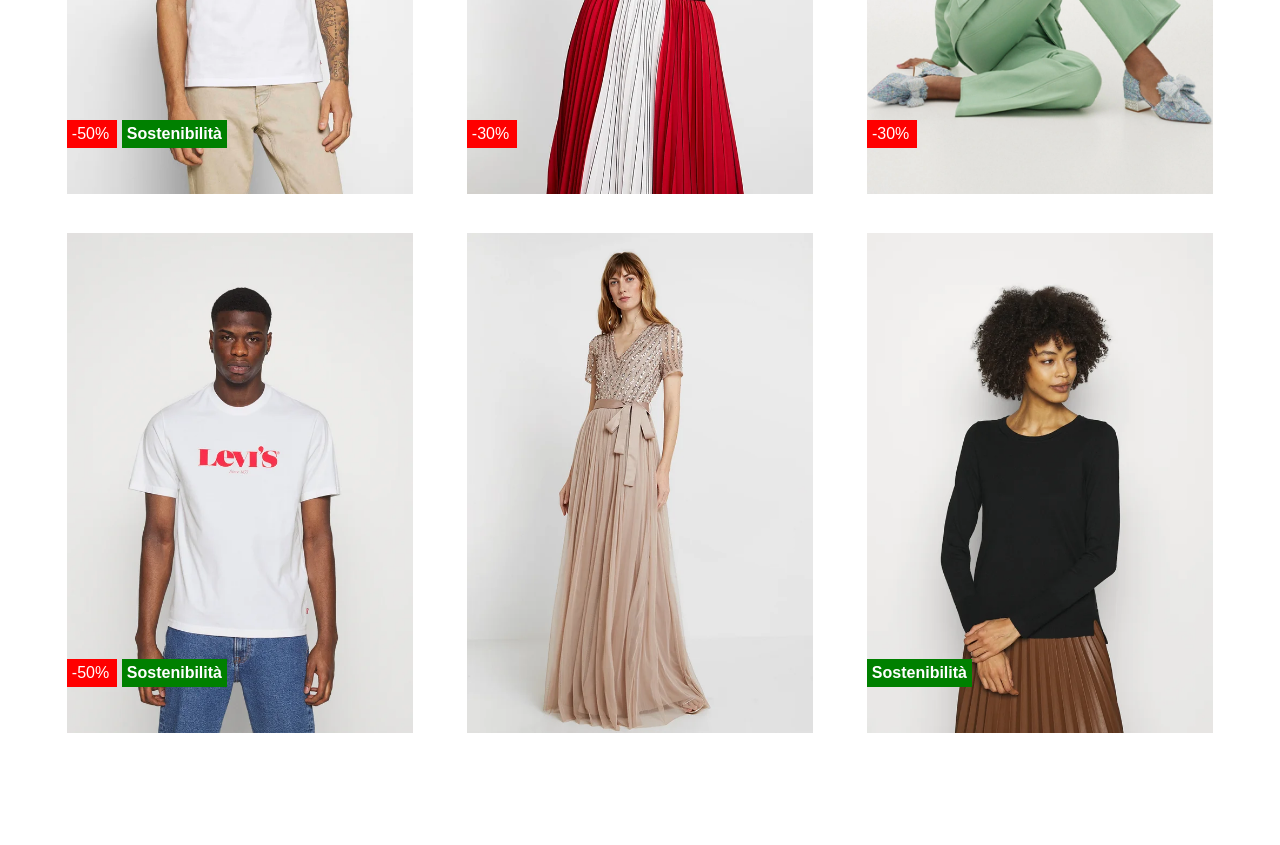
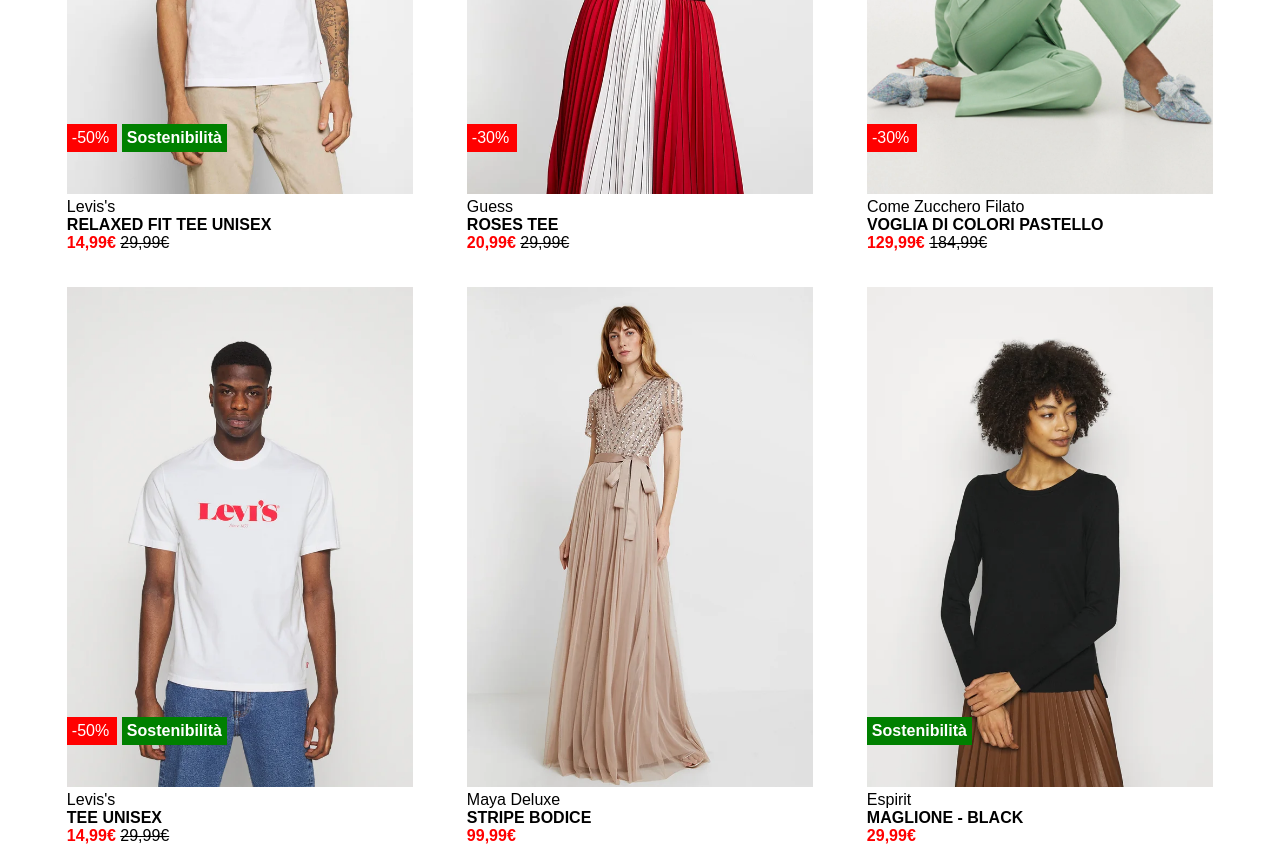
Before and after one commit to GiacomoAccardi/html-css-boolando, a plain HTML site: page index.html in a window 1280 px wide. Shown: the part 400-1245 px from the top of the page. Before the commit the page ends 1137 px from the top, so only its background shows below. Drawn offline with Linux system fonts and the light colour scheme.

Commit message:
[UPD] Each aticles now have  stylized description and prices

```diff
--- a/css/style.css
+++ b/css/style.css
@@ -23,7 +23,6 @@ body{
 
 .col33-around{
     width: calc(100% / 3);
-    color: white;
     display: flex;
     justify-content: space-around;
     margin-top: 35px;
@@ -31,15 +30,7 @@ body{
 
 .col33{
     width: calc(100% / 3);
-    color: white;
     padding:15px;
-}
-
-.col33-special{
-    width: calc(100% / 3);
-    color: white;
-    display: flex;
-    justify-content: space-around;
 }
 
 .aside{
@@ -86,7 +77,7 @@ img{
 .absolute{
     position: absolute;
     left: 0;
-    bottom:50px
+    bottom:100px
 }
 
 
@@ -98,6 +89,7 @@ img{
 
 .lable{
     padding: 5px;
+    color: white;
 }
 
 .red{
@@ -111,3 +103,20 @@ img{
     width: 105px;
     font-weight: bold;
 }
+
+.white-txt{
+    color: white;
+}
+
+h2{
+    font-size: 12pt;
+}
+
+.disc-price{
+    color: red;
+    font-weight: bold;
+}
+
+.price-no{
+    text-decoration: line-through;
+}
--- a/index.html
+++ b/index.html
@@ -14,7 +14,7 @@
         <div class="bg-orange">
             <div class="container">
                 <div class="row">
-                    <div class="col33">
+                    <div class="col33 white-txt">
                         <div class="content mup5">
                             <ul>
                                 <li class="mr10">Donna</li>
@@ -28,7 +28,7 @@
                             <img class="logo" src="./img/boolean-logo.png" alt="boolean-logo">
                         </div>
                     </div>
-                    <div class="col33">
+                    <div class="col33 white-txt">
                         <div class=" content iconbox mup5">
                             <i class="fa-regular fa-user mr10"></i>
                             <i class="fa-regular fa-heart mr10"></i>
@@ -51,18 +51,36 @@
                             <div class="lable red">-50%</div>
                             <div class="lable green">Sostenibilità</div>
                         </div>
+                        <div>
+                            <span>Levis's</span>
+                            <h2>RELAXED FIT TEE UNISEX</h2>
+                            <span class="disc-price">14,99&euro;</span>
+                            <span class="price-no">29,99&euro;</span>
+                        </div>
                     </div>
                 </div>
                 <div class="col33-around">
                     <div class="content">
                         <img src="./img/2.webp" alt="img2">
                         <div class="lable red absolute">-30%</div>
+                        <div>
+                            <span>Guess</span>
+                            <h2>ROSES TEE</h2>
+                            <span class="disc-price">20,99&euro;</span>
+                            <span class="price-no">29,99&euro;</span>
+                        </div>
                     </div>
                 </div>
                 <div class="col33-around">
                     <div class="content">
                         <img src="./img/3.webp" alt="img3">
                             <div class="lable red absolute">-30%</div>
+                            <div>
+                                <span>Come Zucchero Filato</span>
+                                <h2>VOGLIA DI COLORI PASTELLO</h2>
+                                <span class="disc-price">129,99&euro;</span>
+                                <span class="price-no">184,99&euro;</span>
+                            </div>
                     </div>
                 </div>
                 <div class="col33-around">
@@ -72,17 +90,33 @@
                             <div class="lable red">-50%</div>
                             <div class="lable green">Sostenibilità</div>
                         </div>
+                        <div>
+                            <span>Levis's</span>
+                            <h2>TEE UNISEX</h2>
+                            <span class="disc-price">14,99&euro;</span>
+                            <span class="price-no">29,99&euro;</span>
+                        </div>
                     </div>
                 </div>
                 <div class="col33-around">
                     <div class="content">
                         <img src="./img/5.webp" alt="img5">
+                        <div>
+                            <span>Maya Deluxe</span>
+                            <h2>STRIPE BODICE</h2>
+                            <span class="disc-price">99,99&euro;</span>
+                        </div>
                     </div>
                 </div>
                 <div class="col33-around">
                     <div class="content">
                         <img src="./img/6.webp" alt="img6">
                         <div class="lable green absolute">Sostenibilità</div>
+                        <div>
+                            <span>Espirit</span>
+                            <h2>MAGLIONE - BLACK</h2>
+                            <span class="disc-price">29,99&euro;</span>
+                        </div>
                     </div>
                 </div>
             </div>
```
